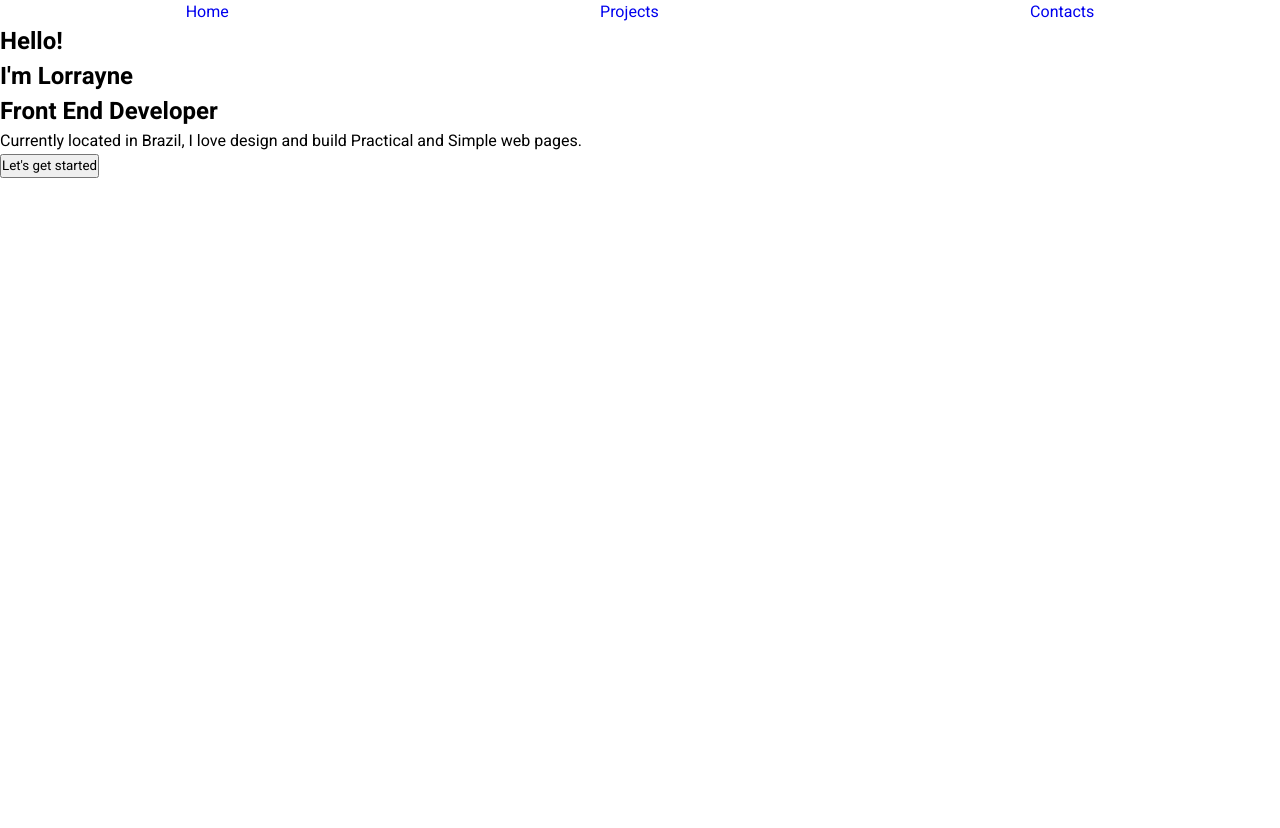
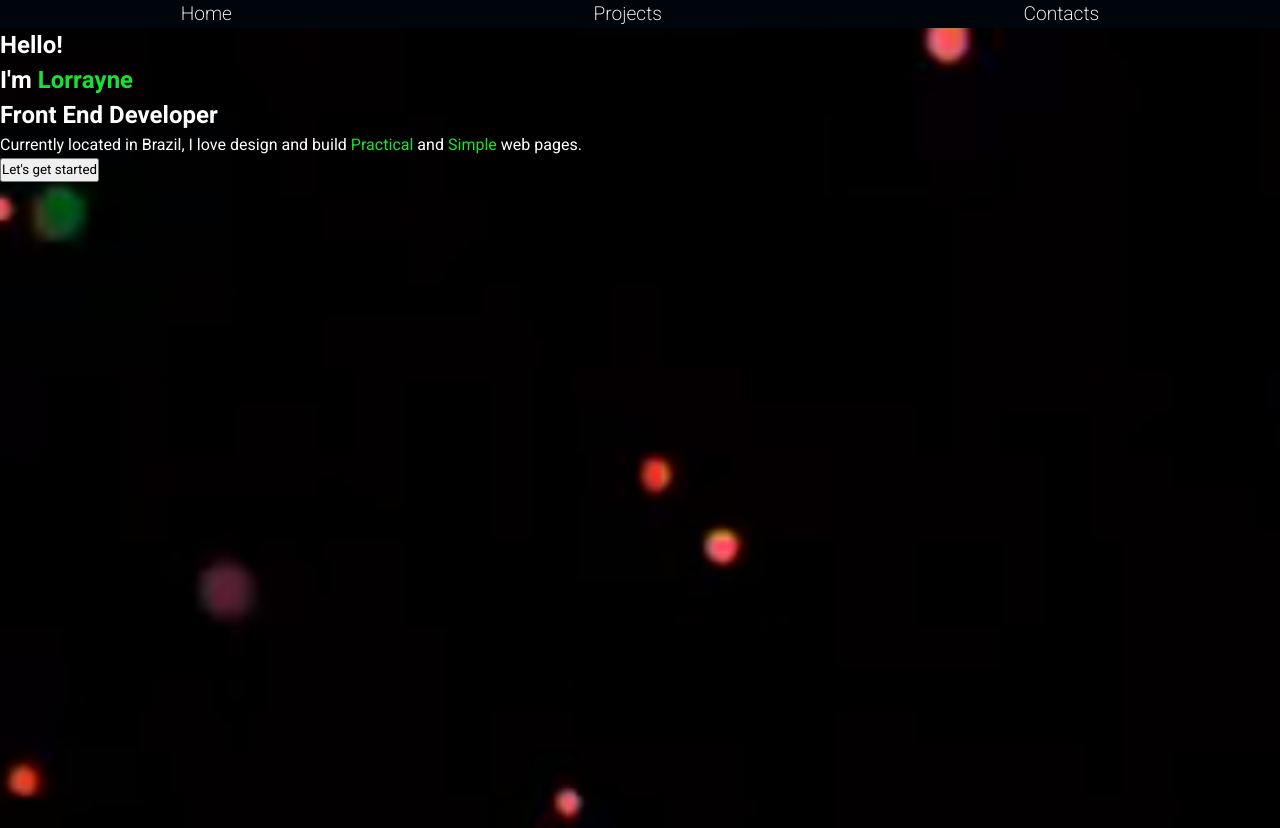
Before and after one commit to lolimamota/PortfiolioDoisPontoZero, a React (Vite) app in the folder portfolio/: page / in a window 1280 px wide. Before the commit the page ends 800 px from the top, so only its background shows below. Built offline with nearby package versions, Linux system fonts and the light colour scheme.

Commit message:
Acertos de estilo da rota e inicio de estilo da home

```diff
--- a/portfolio/src/Components/Home/Home.jsx
+++ b/portfolio/src/Components/Home/Home.jsx
@@ -1,14 +1,16 @@
 import React from 'react'
+import * as S from './StyleHome.jsx'
+import PageExtra from './SkillsAndTools.jsx'
 
 function Home() {
   return (
-    <div>
+    <S.Section>
       <h2>Hello!</h2>
-      <h2>I'm Lorrayne</h2>
+      <h2>I'm <span className='verdinho'>Lorrayne</span></h2>
       <h2>Front End Developer</h2>
-      <p>Currently located in Brazil, I love design and build Practical and Simple web pages.</p>
-      <button>Let's get started</button>
-    </div>
+      <p>Currently located in Brazil, I love design and build <span className='verdinho'>Practical</span> and <span className='verdinho'>Simple</span> web pages.</p>
+      <button onClick={PageExtra}>Let's get started</button>
+    </S.Section>
   )
 }
 
--- a/portfolio/src/Components/Home/StyleHome.jsx
+++ b/portfolio/src/Components/Home/StyleHome.jsx
@@ -1 +1,13 @@
 import styled from "styled-components";
+import Background from './Image/BackgroundHome.png'
+
+export const Section = styled.section`
+width: 100%;
+height: 100vh;
+background-image: url(${Background});
+background-size: cover;
+color: #fff;
+.verdinho{
+    color:#16E232;
+}
+`;
--- a/portfolio/src/Components/Routes/Routes.jsx
+++ b/portfolio/src/Components/Routes/Routes.jsx
@@ -11,9 +11,9 @@ function Router() {
     <BrowserRouter>
     <nav>
       <S.Ul>
-        <li><Link to='/'>Home</Link></li>
-        <li><Link to='/Projects'>Projects</Link></li>
-        <li><Link to='/Contacts'>Contacts</Link></li>
+        <li><Link className='linkRoute' to='/'>Home</Link></li>
+        <li><Link className='linkRoute' to='/Projects'>Projects</Link></li>
+        <li><Link className='linkRoute' to='/Contacts'>Contacts</Link></li>
       </S.Ul>
     </nav>
     <Routes>
--- a/portfolio/src/Components/Routes/StyleRoute.jsx
+++ b/portfolio/src/Components/Routes/StyleRoute.jsx
@@ -4,4 +4,10 @@ export const Ul = styled.ul`
 display: flex;
 justify-content: space-around;
 align-items: center;
+background-color: #00040b;
+.linkRoute{
+    color: #fff;
+    font-size: 1.2rem;
+    font-weight: 200;
+}
 `;
```
Also changed, not shown: portfolio/src/Components/Home/Image/BackgroundHome.png (added).
